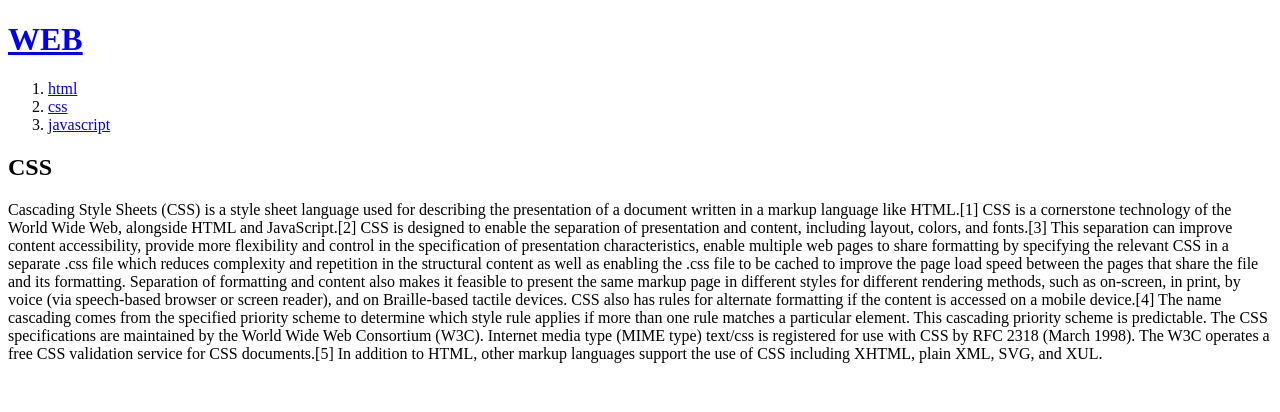
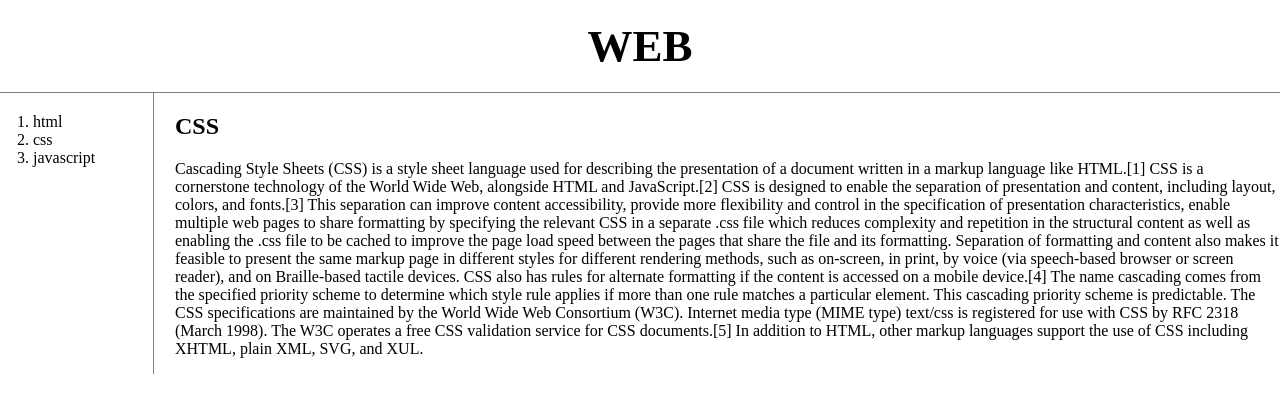
Before and after one commit to xkq1324/web1, a plain HTML site: page 2.html in a window 1280 px wide. Drawn offline with Linux system fonts and the light colour scheme.

Commit message:
Add files via upload

```diff
--- a/2.html
+++ b/2.html
@@ -3,14 +3,45 @@
   <head>
     <meta charset="utf-8">
     <title>WEB1 - CSS</title>
+    <style>
+      body {
+        margin: 0;
+      }
+      a {color: black; text-decoration: none;}
+      h1 {
+        font-size: 45px;
+        text-align: center;
+        border-bottom: 1px solid gray;
+        margin: 0;
+        padding: 20px;
+      }
+      ol {
+        border-right: 1px solid gray;
+        width: 100px;
+        margin: 0;
+        padding: 20px;
+      }
+      #grid{
+        display: grid;
+        grid-template-columns: 150px 1fr;
+      }
+      #grid ol{
+        padding-left: 33px;
+      }
+      #grid #article{
+        padding-left: 25px;
+      }
+    </style>
   </head>
   <body>
     <h1><a href="index.html">WEB</a></h1>
+    <div id="grid">
     <ol>
       <li><a href="1.html">html</a></li>
       <li><a href="2.html">css</a></li>
       <li><a href="3.html">javascript</a></li>
     </ol>
+    <div id="article">
       <h2>CSS</h2>
         <p>
         Cascading Style Sheets (CSS) is a style sheet language used for describing the presentation of a document written in a markup language like HTML.[1] CSS is a cornerstone technology of the World Wide Web, alongside HTML and JavaScript.[2]
@@ -25,5 +56,7 @@ The CSS specifications are maintained by the World Wide Web Consortium (W3C). In
 
         In addition to HTML, other markup languages support the use of CSS including XHTML, plain XML, SVG, and XUL.
         </p>
+      </div>
+    </div>
   </body>
 </html>
```
Also changed, not shown: 1.html (+4 -0 lines), box.html (added, +19 -0 lines), grid.html (added, +23 -0 lines), index.html (+18 -5 lines), 1 other file. Lines whose indentation alone changed are shown as unchanged.
